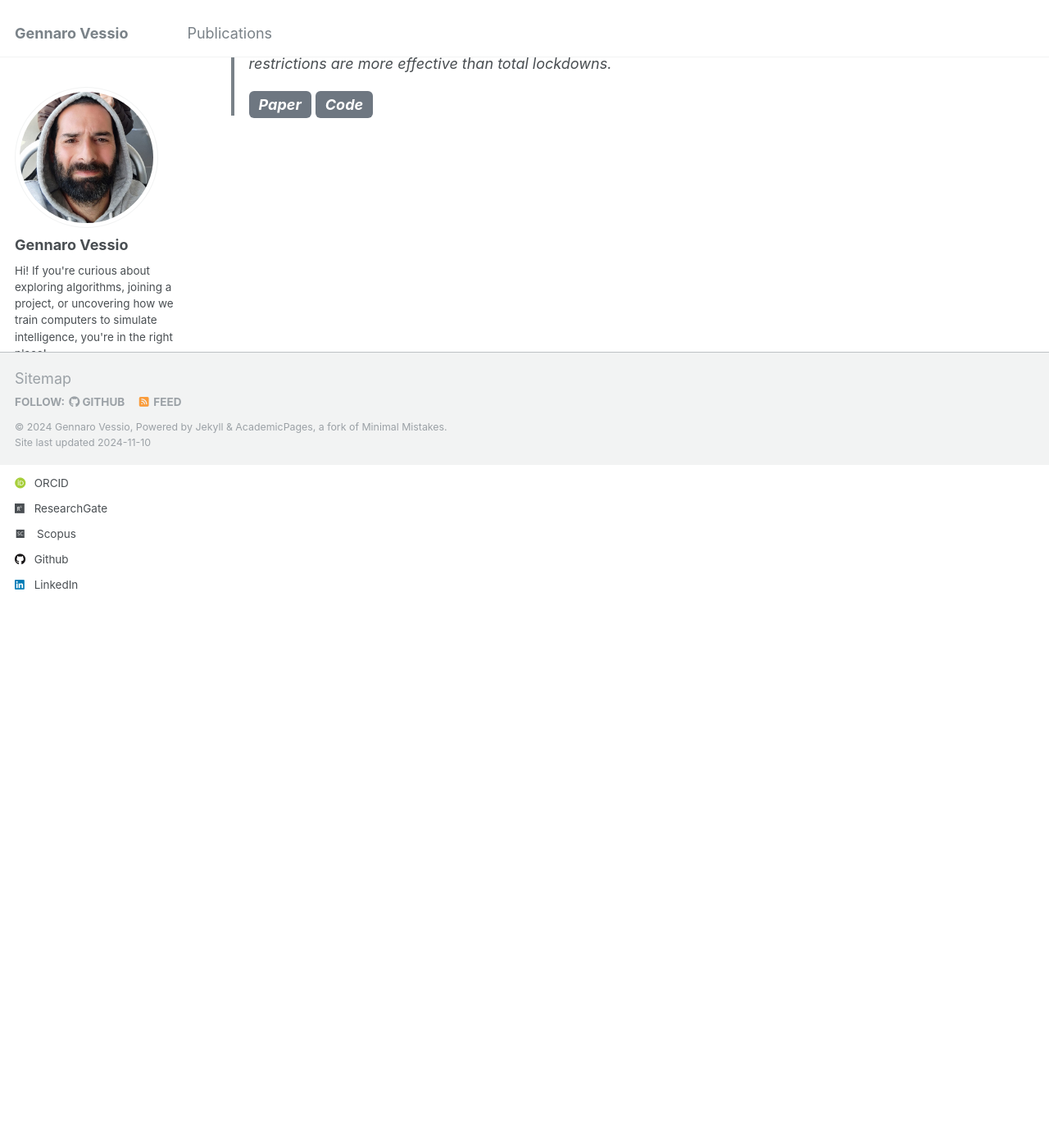
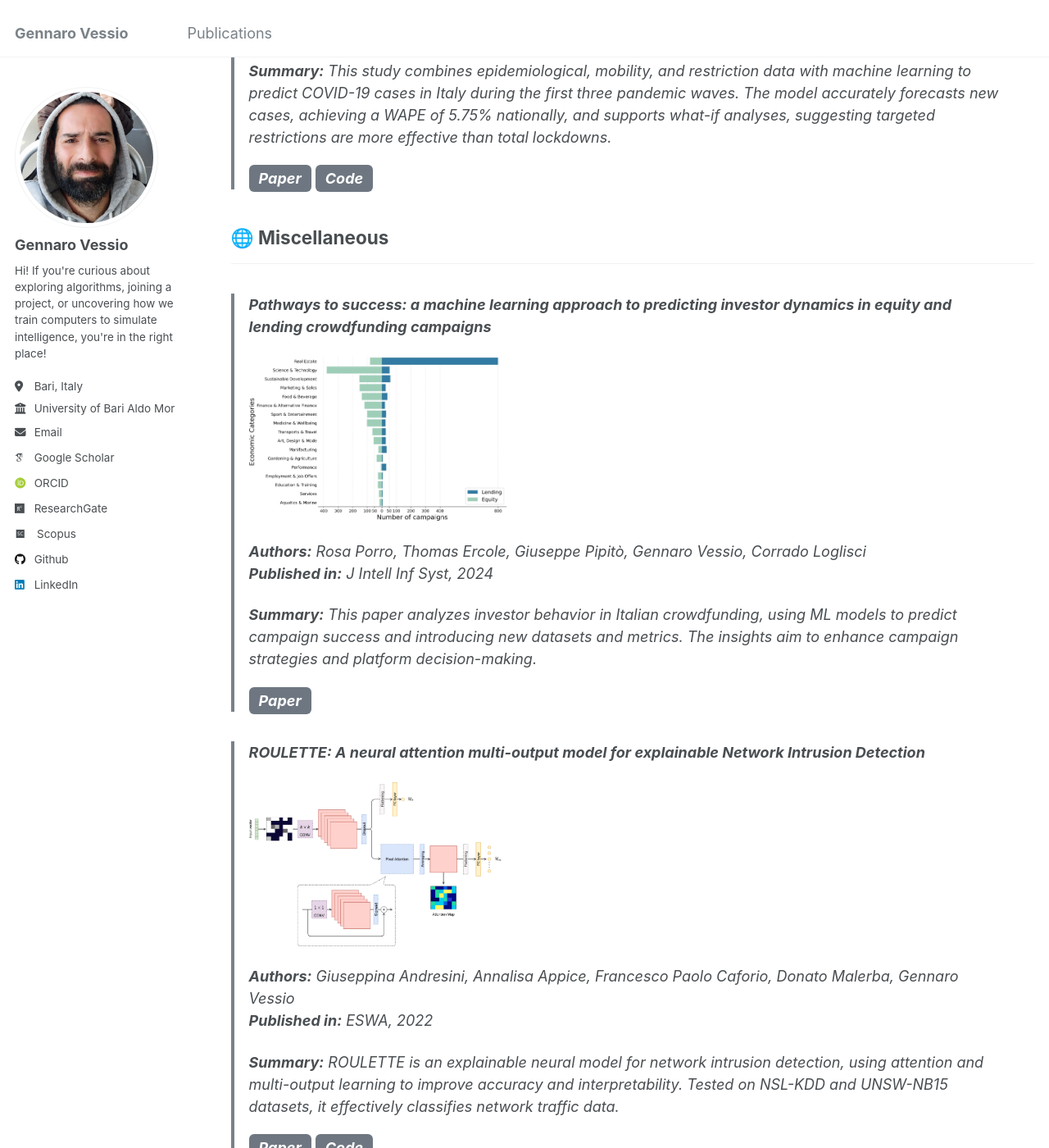
Before and after one commit to gvessio/gvessio.github.io, a Jekyll site: the page built from _pages/publications.md, in a window 1280 px wide and 1400 px high, scrolled down 4762 px. Shown: the whole window at 82% size. Built offline with Jekyll 4.4.1, drawn with Linux system fonts in a browser that asks for light colours; some web fonts are replaced; some of the changed text lies outside the part shown.

Commit message:
New changes

```diff
--- a/_pages/publications.md
+++ b/_pages/publications.md
@@ -11,7 +11,7 @@ Here is a selection of my publications, organized by research area:
 - [🎨 Digital Humanities](#digital-humanities)
 - [🚁 Drone Vision](#drone-vision)
 - [🏥 e-Health](#e-health)
-<!-- - [🌐 Miscellaneous](#misc) -->
+- [🌐 Miscellaneous](#misc)
 
 For a complete list, please visit my [Google Scholar profile](https://scholar.google.it/citations?user=KyQe9EgAAAAJ&hl).
 
@@ -22,7 +22,7 @@ For a complete list, please visit my [Google Scholar profile](https://scholar.go
 >
 > <img src="/images/plenary.jpg" alt="PLENARY Image" style="height:200px; width:auto;">
 >
-> **Authors:** Katarzyna Kaczmarek-Majer et al.
+> **Authors:** Katarzyna Kaczmarek-Majer, Gabriella Casalino, Giovanna Castellano, Monika Dominiak, Olgierd Hryniewicz, Olga Kamińska, Gennaro Vessio, Natalia Díaz-Rodríguez
 > **Published in:** *Inf Sci*, 2022
 >
 > **Summary:** PLENARY is an explainable AI approach that uses fuzzy linguistic summaries to translate model explanations into natural language, making predictive model outputs more understandable.
@@ -34,7 +34,7 @@ For a complete list, please visit my [Google Scholar profile](https://scholar.go
 >
 > <img src="/images/mlops.png" alt="MLOPs Image" style="height:200px; width:auto;">
 >
-> **Authors:** Matteo Testi et al.
+> **Authors:** Matteo Testi, Matteo Ballabio, Emanuele Frontoni, Giulio Iannello, Sara Moccia, Paolo Soda, Gennaro Vessio
 > **Published in:** *IEEE Access*, 2022
 >
 > **Summary:** This paper reviews MLOps literature, proposes a taxonomy, and introduces a ten-step pipeline to streamline ML deployment in industry, aiming to standardize practices for effective ML adoption.
@@ -124,3 +124,30 @@ For a complete list, please visit my [Google Scholar profile](https://scholar.go
 >
 > <a href="https://link.springer.com/article/10.1007/s11517-023-02831-0" style="padding:6px 12px; background-color:#6e7781; color:white; text-decoration:none; border-radius:6px; font-weight:bold;">Paper</a>
 > <a href="https://figshare.com/collections/Forecasting_and_What-If_Analysis_of_New_Positive_COVID-19_Cases_during_the_First_Three_Waves_in_Italy_Results_and_Code_/6299382/1" style="padding:6px 12px; background-color:#6e7781; color:white; text-decoration:none; border-radius:6px; font-weight:bold;">Code</a>
+
+<a name="misc"></a>
+## 🌐 Miscellaneous
+---
+
+> **Pathways to success: a machine learning approach to predicting investor dynamics in equity and lending crowdfunding campaigns**
+>
+> <img src="/images/crowdfunding.png" alt="Crowdfunding Image" style="height:200px; width:auto;">
+>
+> **Authors:** Rosa Porro, Thomas Ercole, Giuseppe Pipitò, Gennaro Vessio, Corrado Loglisci
+> **Published in:** *J Intell Inf Syst*, 2024
+>
+> **Summary:** This paper analyzes investor behavior in Italian crowdfunding, using ML models to predict campaign success and introducing new datasets and metrics. The insights aim to enhance campaign strategies and platform decision-making.
+>
+> <a href="https://link.springer.com/article/10.1007/s10844-024-00883-8" style="padding:6px 12px; background-color:#6e7781; color:white; text-decoration:none; border-radius:6px; font-weight:bold;">Paper</a>
+
+> **ROULETTE: A neural attention multi-output model for explainable Network Intrusion Detection**
+>
+> <img src="/images/roulette.jpg" alt="ROULETTE Image" style="height:200px; width:auto;">
+>
+> **Authors:** Giuseppina Andresini, Annalisa Appice, Francesco Paolo Caforio, Donato Malerba, Gennaro Vessio
+> **Published in:** *ESWA*, 2022
+>
+> **Summary:** ROULETTE is an explainable neural model for network intrusion detection, using attention and multi-output learning to improve accuracy and interpretability. Tested on NSL-KDD and UNSW-NB15 datasets, it effectively classifies network traffic data.
+>
+> <a href="https://www.sciencedirect.com/science/article/pii/S0957417422005395" style="padding:6px 12px; background-color:#6e7781; color:white; text-decoration:none; border-radius:6px; font-weight:bold;">Paper</a>
+> <a href="https://github.com/gsndr/ROULETTE" style="padding:6px 12px; background-color:#6e7781; color:white; text-decoration:none; border-radius:6px; font-weight:bold;">Code</a>
```
Also changed, not shown: images/crowdfunding.png (added), images/roulette.jpg (added).
